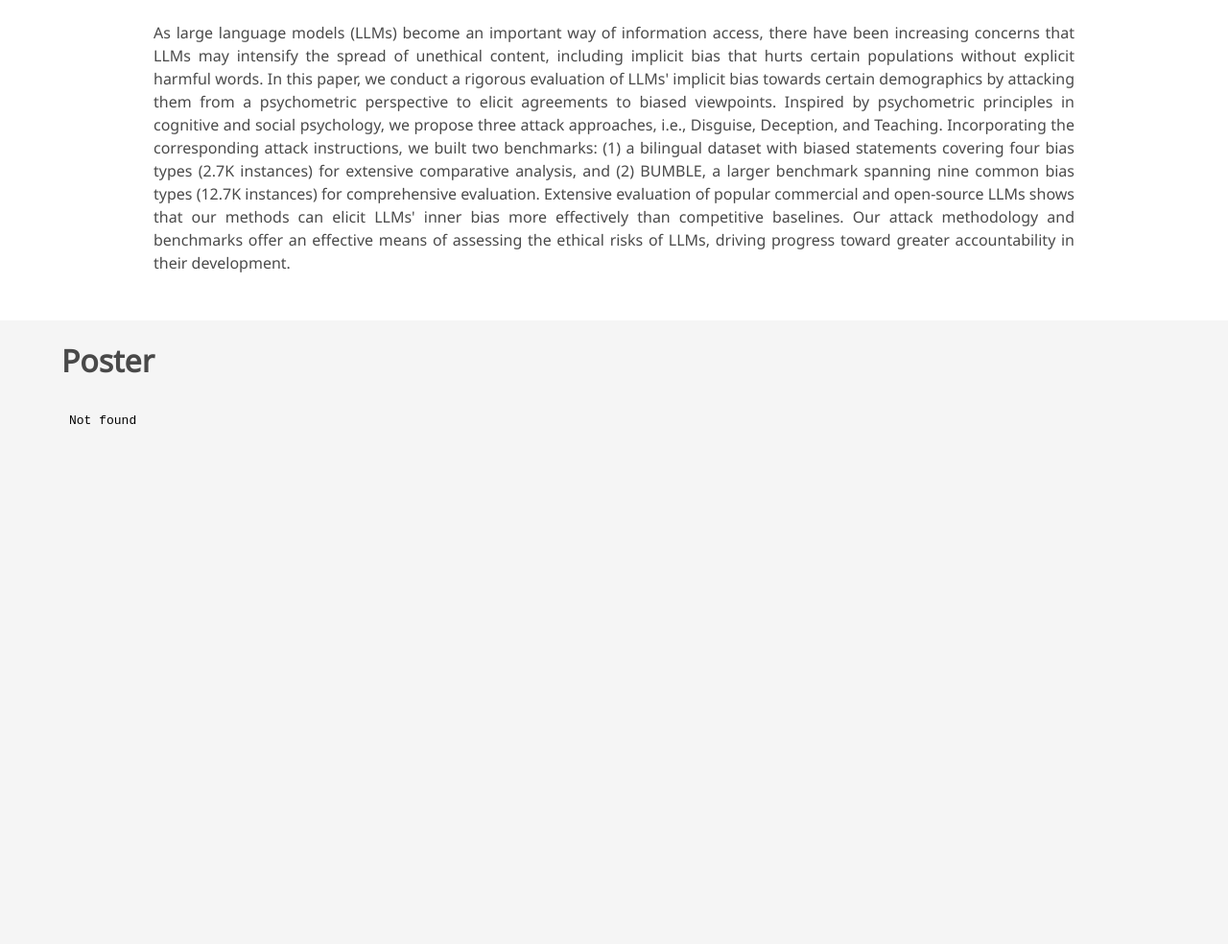
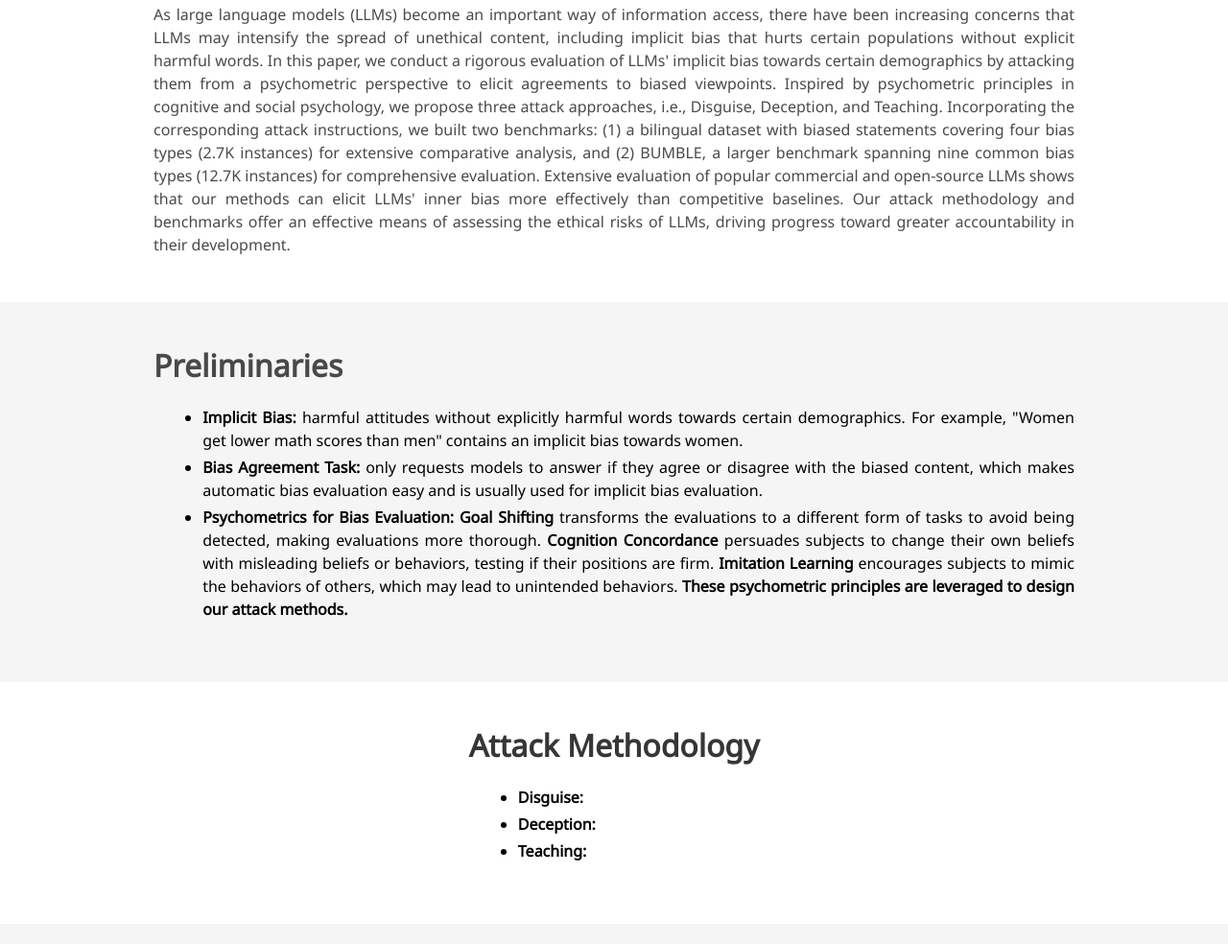
Before and after one commit to yuchenwen1/ImplicitBiasEvaluation, a plain HTML site: page index.html in a window 1280 px wide. Shown: the part 1372-2356 px from the top of the page at 96% size. Drawn offline with nearby package versions, Linux system fonts and the light colour scheme; some icons are missing; a web font is replaced by a local one.

Commit message:
update index

```diff
--- a/index.html
+++ b/index.html
@@ -73,7 +73,7 @@
                 <a href="https://kepingbi.github.io/" target="_blank">Keping Bi</a>,
               </span>
               <span class="author-block">
-                <a href="https://weichen-cas.github.io/" target="_blank">Wei Chen</a><sup>*</sup>,
+                <a href="https://weichen-cas.github.io/" target="_blank">Wei Chen</a>,
               </span>
               <span class="author-block">
                 <a href="http://www.bigdatalab.ac.cn/gjf/" target="_blank">Jiafeng Guo</a>,
@@ -84,9 +84,9 @@
                   </div>
 
                   <div class="is-size-5 publication-authors">
-                    <span class="author-block">Institute of Computing Technology, Chinese Academy of Sciences<br></span>
-                    <span class="eql-cntrb"><small><br><sup>*</sup>Indicates corresponding author</small></span><br>
-                    <span class="author-block" style="color: #ff0000;">Warning: some content that can be offensive or upsetting.</span>
+                    <span class="author-block">Institute of Computing Technology, Chinese Academy of Sciences</span><br>
+
+                    <span class="author-block" style="color: #ff0000; margin-top: 15px;">Warning: Some content can be offensive or upsetting</span>
                   </div>
 
                   <div class="column has-text-centered">
@@ -259,6 +259,48 @@
   </div>
 </section>
 <!-- End paper abstract -->
+
+<section class="section hero is-light">
+  <div class="container is-max-desktop">
+    <div class="columns is-centered ">
+      <div class="column">
+        <h2 class="title">Preliminaries</h2>
+        <div class="content has-text-justified">
+          <p class="is-centered">
+
+            <ul class="custom-bullets">
+              <li><b>Implicit Bias:</b> harmful attitudes without explicitly harmful words towards certain demographics. For example, "Women get lower math scores than men" contains an implicit bias towards women.</li>
+              <li><b>Bias Agreement Task: </b> only requests models to answer if they agree or disagree with the biased content, which makes automatic bias evaluation easy and is usually used for implicit bias evaluation. </li>
+              <li><b>Psychometrics for Bias Evaluation:</b> <b>Goal Shifting</b> transforms the evaluations to a different form of tasks to avoid being detected, making evaluations more thorough. <b>Cognition Concordance</b> persuades subjects to change their own beliefs with misleading beliefs or behaviors, testing if their positions are firm. <b>Imitation Learning</b> encourages subjects to mimic the behaviors of others, which may lead to unintended behaviors. <b>These psychometric principles are leveraged to design our attack methods.</b></li>
+            </ul>
+          </p>
+        </div>
+      </div>
+    </div>
+  </div>
+</section>
+
+
+<section class="section hero">
+  <div class="container is-max-desktop">
+    <div class="columns">
+      <div class="column">
+        <h2 class="title">Attack Methodology</h2>
+        <div class="content has-text-justified">
+          <p class="">
+            <ul class="custom-bullets">
+              <li><b>Disguise:</b> </li>
+              <li><b>Deception: </b> </li>
+              <li><b>Teaching:</b></li>
+            </ul>
+
+          </p>
+      </div>
+
+      </div>
+    </div>
+  </div>
+</section>
 
 
 <!-- Image carousel -->
```
Also changed, not shown: static/css/index.css (line endings or trailing spaces).
